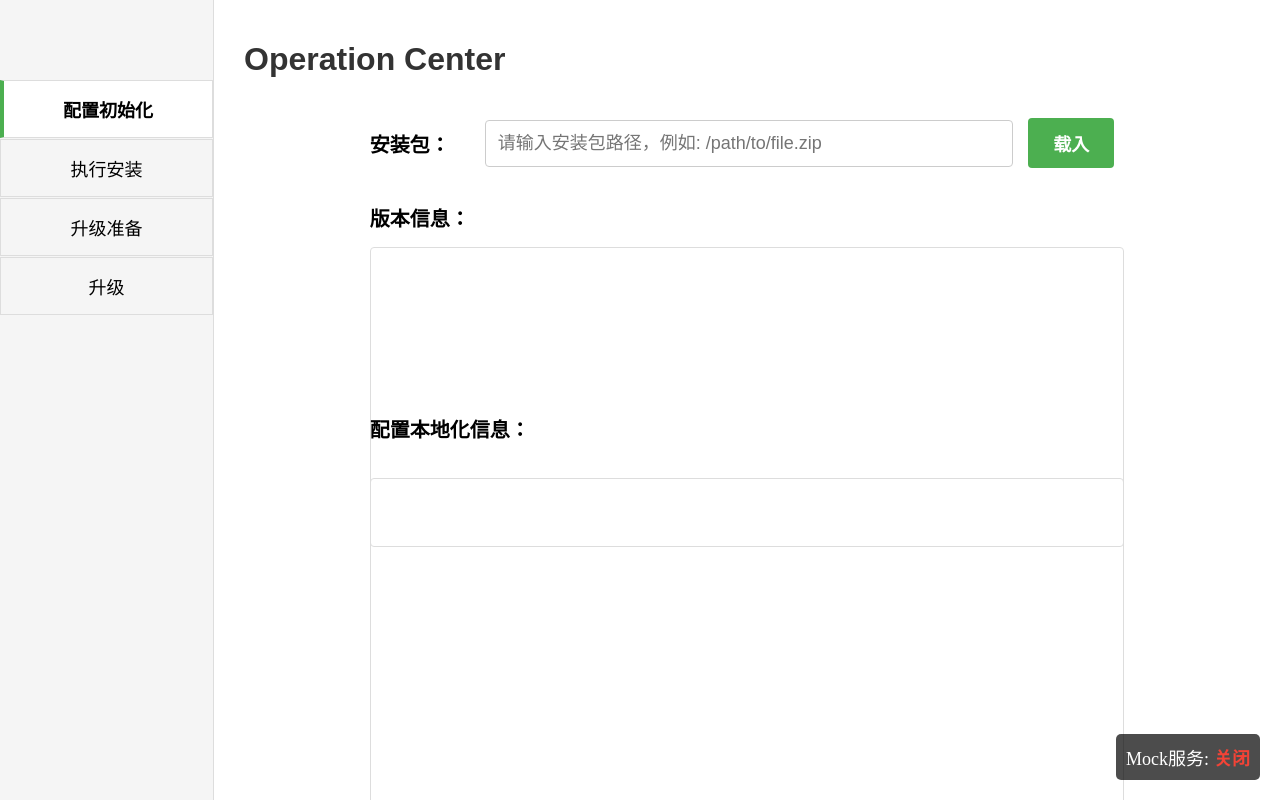
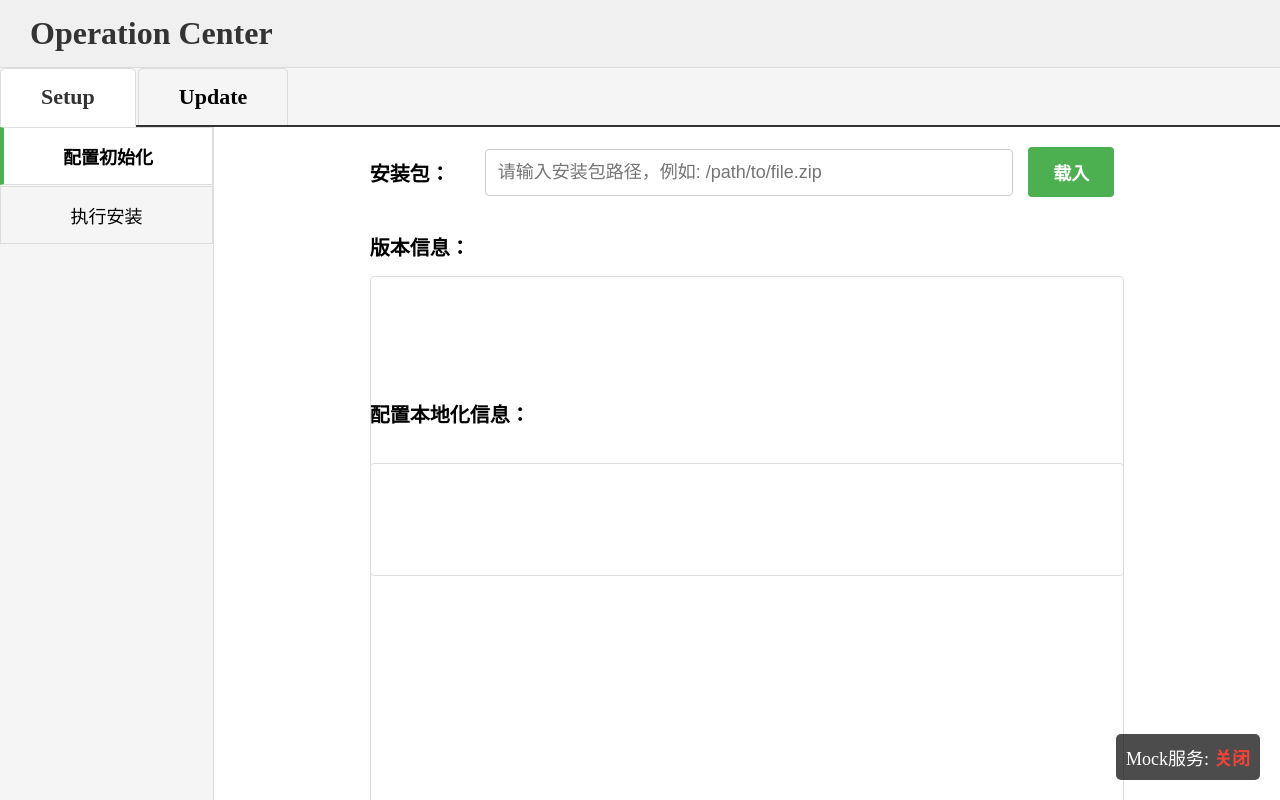
Before and after one commit to hn-lidandan/operation_center, a website built with Vite: page frontend/index.html in a window 1280 px wide. Built offline with nearby package versions, Linux system fonts and the light colour scheme.

Commit message:
调整页面布局

```diff
--- a/frontend/index.html
+++ b/frontend/index.html
@@ -13,24 +13,66 @@
         }
         .app-container {
             display: flex;
+            flex-direction: column;
             height: 100%;
             width: 100%;
         }
+        /* 顶部标题样式 */
+        .app-header {
+            background-color: #f0f0f0;
+            padding: 15px 0;
+            text-align: left; /* 从居中改为左对齐 */
+            border-bottom: 1px solid #ddd;
+        }
+        .app-title {
+            font-size: 32px;
+            margin: 0;
+            color: #333;
+            font-weight: bold;
+            padding-left: 30px; /* 添加左侧内边距，使标题不贴边 */
+        }
+        /* 顶部选项卡样式 */
+        .top-tabs {
+            display: flex;
+            border-bottom: 2px solid #333;
+            background-color: #f5f5f5;
+        }
+        .top-tab {
+            padding: 15px 40px;
+            cursor: pointer;
+            font-size: 22px;
+            font-weight: bold;
+            border: 1px solid #ddd;
+            border-bottom: none;
+            border-radius: 5px 5px 0 0;
+            margin-right: 2px;
+            background-color: #f5f5f5;
+        }
+        .top-tab.active {
+            background-color: white;
+            border-bottom: 2px solid white;
+            margin-bottom: -2px;
+            color: #333;
+        }
+
+        /* 主内容区域布局 */
+        .main-area {
+            display: flex;
+            flex: 1;
+            height: calc(100% - 110px); /* 减去顶部标题和选项卡的高度 */
+        }
+
         .sidebar {
             width: 16.66%; /* 占整个界面的六分之一宽度 */
             background-color: #f5f5f5;
             border-right: 1px solid #ddd;
             padding: 0; /* 移除内边距 */
-            position: relative;
         }
         /* 修改菜单样式，使其作为多边形镶嵌在界面上 */
         .sidebar-menu {
             list-style-type: none;
             padding: 0;
             margin: 0;
-            position: absolute;
-            left: 0;
-            top: 80px; /* 位于页面上方 */
             width: 100%;
         }
         .sidebar-menu li {
@@ -60,11 +102,6 @@
             flex-direction: column;
             box-sizing: border-box;
             overflow-y: auto;
-        }
-        h1 {
-            font-size: 32px;
-            margin-bottom: 40px; /* 增加底部间距，原来是20px */
-            color: #333;
         }
         .main-content {
             display: flex;
@@ -467,17 +504,28 @@
 </head>
 <body>
     <div class="app-container">
+        <!-- 顶部标题 -->
+        <div class="app-header">
+            <h1 class="app-title">Operation Center</h1>
+        </div>
+
+        <!-- 顶部选项卡 -->
+        <div class="top-tabs">
+            <div id="tab-setup" class="top-tab active" onclick="switchTopTab('setup')">Setup</div>
+            <div id="tab-update" class="top-tab" onclick="switchTopTab('update')">Update</div>
+        </div>
+
+        <div class="main-area">
             <div class="sidebar">
                 <!-- 菜单作为多边形镶嵌在界面上 -->
-            <ul class="sidebar-menu">
+                <ul class="sidebar-menu" id="sidebar-menu">
                     <li id="menu-init" class="active" onclick="switchTab('init')">配置初始化</li>
                     <li id="menu-execute" onclick="switchTab('execute')">执行安装</li>
-                <li id="menu-upgrade-prepare" onclick="switchTab('upgrade-prepare')">升级准备</li>
-                <li id="menu-upgrade" onclick="switchTab('upgrade')">升级</li>
+                    <li id="menu-upgrade-prepare" style="display: none;" onclick="switchTab('upgrade-prepare')">升级准备</li>
+                    <li id="menu-upgrade" style="display: none;" onclick="switchTab('upgrade')">升级</li>
                 </ul>
             </div>
             <div class="container">
-            <h1>Operation Center</h1>
                 <div class="main-content">
                     <div class="form-group">
                         <label class="label">安装包：</label>
@@ -639,6 +687,7 @@
                 </div>
             </div>
         </div>
+    </div>
     <script type="module" src="/src/main.js"></script>
 </body>
 </html>
--- a/frontend/src/main.js
+++ b/frontend/src/main.js
@@ -13,14 +13,83 @@ const api = axios.create({
 
 // 全局变量存储当前活动的标签页
 window.currentTab = 'init';
+// 全局变量存储当前顶部选项卡
+window.currentTopTab = 'setup';
 
 // 页面加载完成后执行
 document.addEventListener('DOMContentLoaded', function() {
     console.log('页面已加载');
+    // 初始化顶部选项卡状态
+    updateSidebarMenuByTopTab('setup');
 });
+
+// 切换顶部选项卡
+function switchTopTab(tabId) {
+    console.log('切换顶部选项卡到:', tabId);
+
+    // 移除所有顶部选项卡的活动状态
+    document.querySelectorAll('.top-tab').forEach(tab => {
+        tab.classList.remove('active');
+    });
+
+    // 设置当前选中的顶部选项卡为活动状态
+    document.getElementById('tab-' + tabId).classList.add('active');
+
+    // 保存当前顶部选项卡
+    window.currentTopTab = tabId;
+
+    // 根据顶部选项卡更新侧边栏菜单
+    updateSidebarMenuByTopTab(tabId);
+
+    // 如果当前侧边栏菜单项在新的顶部选项卡下不可见，则选择第一个可见的菜单项
+    const activeMenuItem = document.querySelector('.sidebar-menu li.active');
+    if (!activeMenuItem || activeMenuItem.style.display === 'none') {
+        const firstVisibleMenuItem = document.querySelector('.sidebar-menu li:not([style*="display: none"])');
+        if (firstVisibleMenuItem) {
+            switchTab(firstVisibleMenuItem.id.replace('menu-', ''));
+        }
+    }
+}
+
+// 根据顶部选项卡更新侧边栏菜单显示
+function updateSidebarMenuByTopTab(topTabId) {
+    const menuItems = document.querySelectorAll('.sidebar-menu li');
+
+    if (topTabId === 'setup') {
+        // 显示"配置初始化"和"执行安装"，隐藏"升级准备"和"升级"
+        menuItems.forEach(item => {
+            if (item.id === 'menu-init' || item.id === 'menu-execute') {
+                item.style.display = 'block';
+            } else {
+                item.style.display = 'none';
+            }
+        });
+
+        // 如果当前标签页是升级相关的，则切换到配置初始化
+        if (window.currentTab === 'upgrade-prepare' || window.currentTab === 'upgrade') {
+            switchTab('init');
+        }
+    } else if (topTabId === 'update') {
+        // 显示"升级准备"和"升级"，隐藏"配置初始化"和"执行安装"
+        menuItems.forEach(item => {
+            if (item.id === 'menu-upgrade-prepare' || item.id === 'menu-upgrade') {
+                item.style.display = 'block';
+            } else {
+                item.style.display = 'none';
+            }
+        });
+
+        // 如果当前标签页是配置相关的，则切换到升级准备
+        if (window.currentTab === 'init' || window.currentTab === 'execute') {
+            switchTab('upgrade-prepare');
+        }
+    }
+}
 
 // 切换标签页
 function switchTab(tabId) {
+    console.log('切换标签页到:', tabId);
+
     // 移除所有菜单项的活动状态
     document.querySelectorAll('.sidebar-menu li').forEach(item => {
         item.classList.remove('active');
@@ -38,9 +107,17 @@ function switchTab(tabId) {
         document.querySelector('.main-content').style.display = 'flex';
         document.querySelector('.settings-content').style.display = 'flex';
         document.getElementById('menu-init').classList.add('active');
+        // 确保顶部选项卡为"Setup"
+        if (window.currentTopTab !== 'setup') {
+            switchTopTab('setup');
+        }
     } else if (tabId === 'execute') {
         document.querySelector('.execute-content').style.display = 'flex';
         document.getElementById('menu-execute').classList.add('active');
+        // 确保顶部选项卡为"Setup"
+        if (window.currentTopTab !== 'setup') {
+            switchTopTab('setup');
+        }
 
         // 确保执行安装界面的元素正确初始化
         const executeContainer = document.querySelector('.execute-container');
@@ -63,9 +140,17 @@ function switchTab(tabId) {
     } else if (tabId === 'upgrade-prepare') {
         document.querySelector('.upgrade-prepare-content').style.display = 'flex';
         document.getElementById('menu-upgrade-prepare').classList.add('active');
+        // 确保顶部选项卡为"Update"
+        if (window.currentTopTab !== 'update') {
+            switchTopTab('update');
+        }
     } else if (tabId === 'upgrade') {
         document.querySelector('.upgrade-content').style.display = 'flex';
         document.getElementById('menu-upgrade').classList.add('active');
+        // 确保顶部选项卡为"Update"
+        if (window.currentTopTab !== 'update') {
+            switchTopTab('update');
+        }
     }
 
     // 保存当前标签页
@@ -800,3 +885,4 @@ window.loadUpgradePackage = loadUpgradePackage;
 window.startUpgrade = startUpgrade;
 window.nextUpgradeStep = nextUpgradeStep;
 window.saveUpgradeSettings = saveUpgradeSettings; // 导出保存升级设置函数
+window.switchTopTab = switchTopTab; // 导出顶部选项卡切换函数
```
Also changed, not shown: frontend/src/mockService.js (+4 -4 lines). Lines whose indentation alone changed are shown as unchanged.
